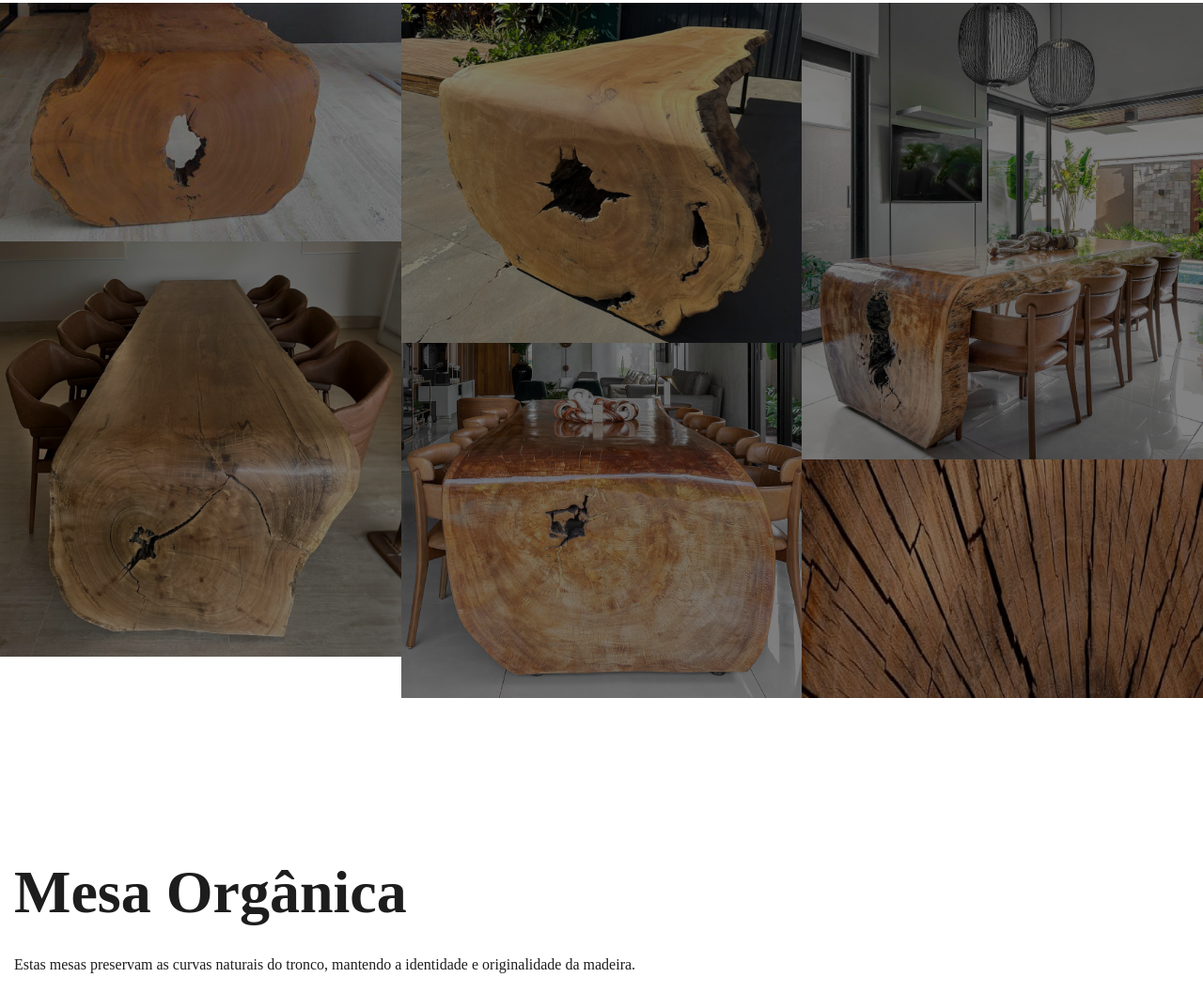
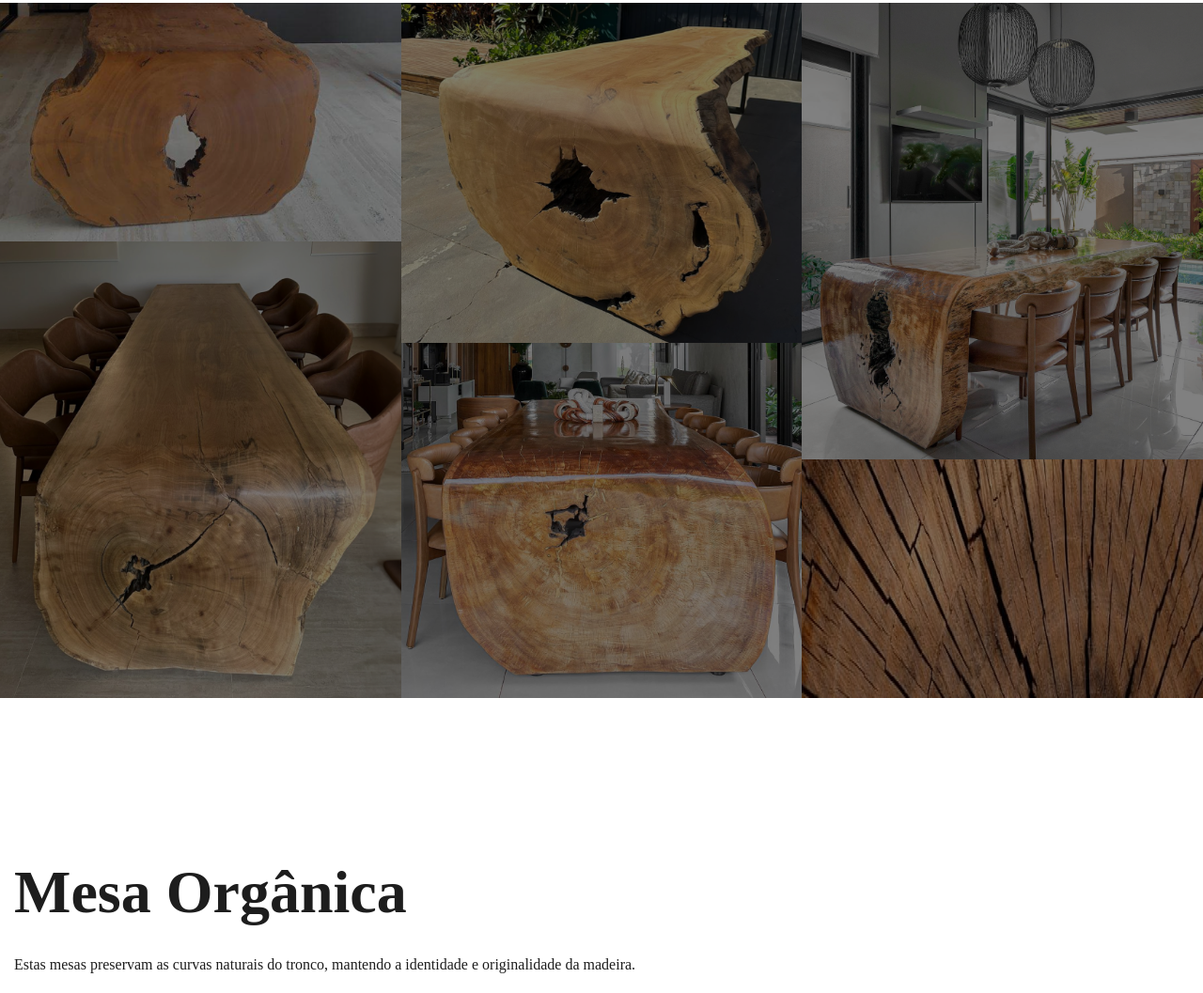
Before and after one commit to gabrielroecc/marbella_landing_page, a plain HTML site: page index.html in a window 1280 px wide. Shown: the part 2552-3609 px from the top of the page at 94% size. Drawn offline with Linux system fonts and the light colour scheme; a web font is replaced by a local one.

Commit message:
Add files via upload

```diff
--- a/styles/main.css
+++ b/styles/main.css
@@ -720,3 +720,7 @@ footer a:hover {
 	transition: 0.4s;
 	padding: 10px 0;
 }
+#cascata > div.galery > div.column.column_1 > img:nth-child(2) {
+	height: 66% !important;
+	object-fit: cover;
+}
```
